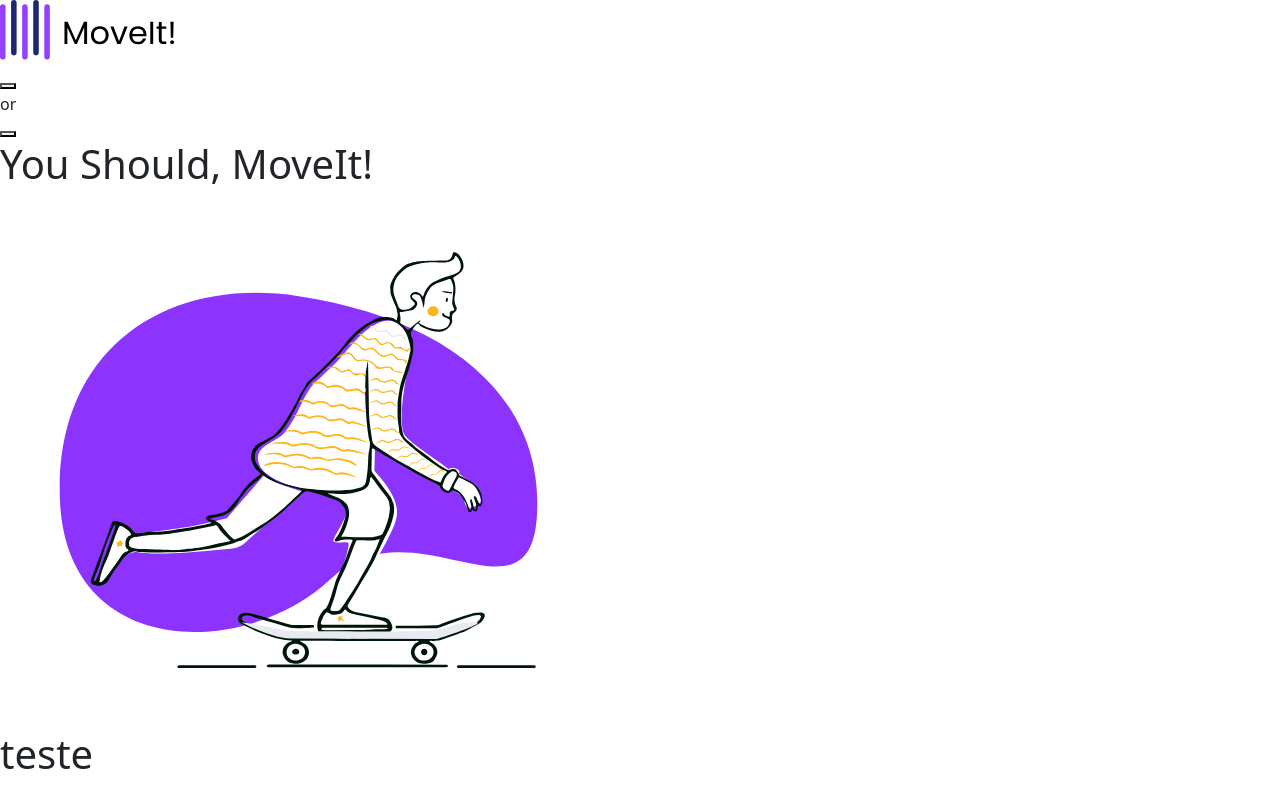
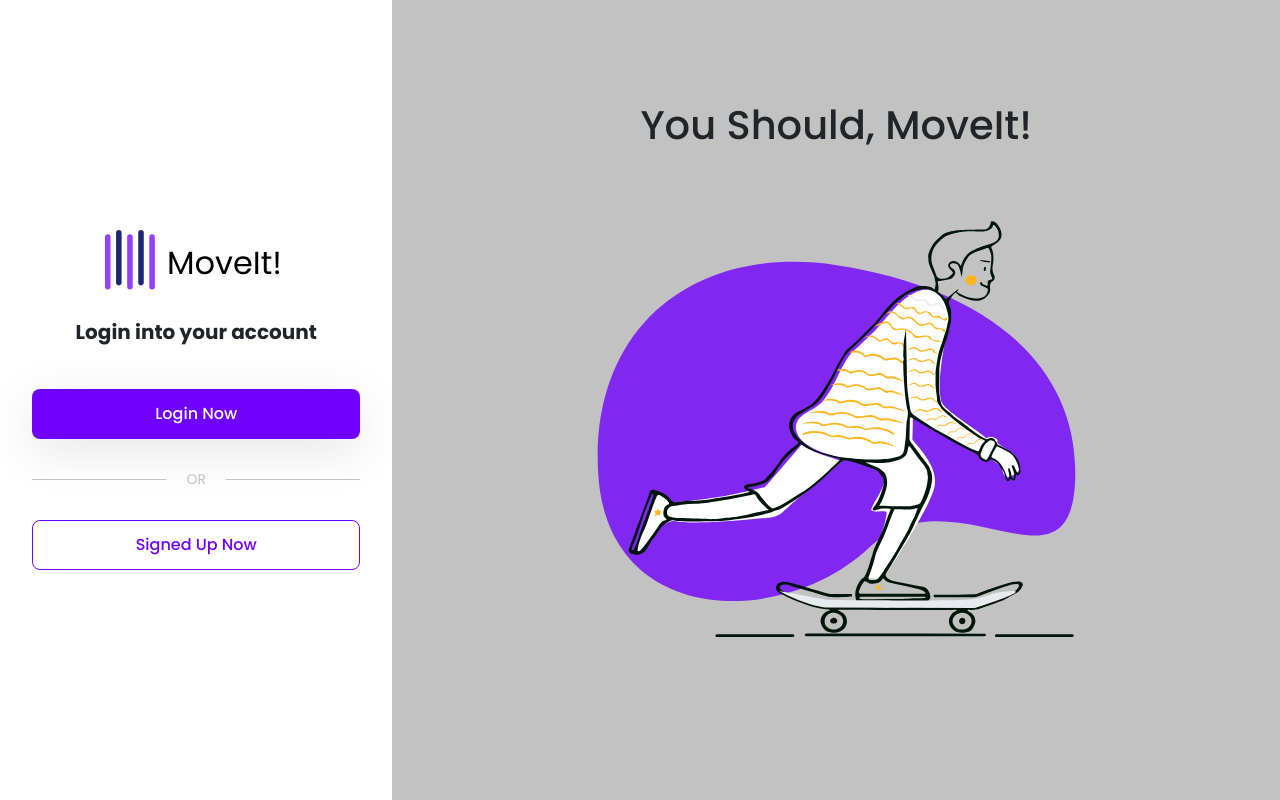
Before and after one commit to giovannaarrais/login-page, an Angular app: page /login in a window 1280 px wide. Built offline with nearby package versions, Linux system fonts and the light colour scheme.

Commit message:
:sparkles: feat: aprimorar layout de login e adicionar variáveis de estilo

```diff
--- a/src/app/app.component.html
+++ b/src/app/app.component.html
@@ -1,2 +1 @@
 <router-outlet />
-<h1>teste</h1>
--- a/src/app/components/default-login-layout/default-login-layout.component.html
+++ b/src/app/components/default-login-layout/default-login-layout.component.html
@@ -1,21 +1,28 @@
-<main>
-    <section>
+<main class="d-flex flex-row align-items-center justify-content-center">
+
+    <section class="form-section d-flex flex-column align-items-center justify-content-center">
         <img src="assets/svg/logo.svg" alt="">
-        <h2></h2>
-        <!-- <h2>Login into your account</h2> -->
-        <!-- <h2>Sign in and start today!</h2> -->
+        <h2 class="fw-bold">{{ title }}</h2>
 
-        <button></button>
+        <ng-content></ng-content>
 
-        <div>
-            <span>or</span>
+        <div class="btn-wrapper d-flex flex-column align-items-center justify-content-center w-100">
+            <button class="button-primary">{{primaryBtnText}}</button>
+
+            <div class="divider d-flex flex-row align-items-center justify-content-center">
+                <div></div>
+                <span>or</span>
+                <div></div>
+            </div>
+
+            <button class="button-secondary">{{secondaryBtnText}}</button>
         </div>
-
-        <button></button>
     </section>
 
-    <section>
+    <section class="main-section d-flex flex-column align-items-center justify-content-center">
         <h1>You Should, MoveIt!</h1>
+
         <img src="assets/svg/main-illustration.svg" alt="">
     </section>
+
 </main>
--- a/src/app/components/default-login-layout/default-login-layout.component.scss
+++ b/src/app/components/default-login-layout/default-login-layout.component.scss
@@ -0,0 +1,71 @@
+@import "../../../styles/variables.scss";
+
+main{
+    height: 100%;
+    section{
+        height: 100%;
+    }
+
+    .form-section{
+        flex-grow: 0.3;
+        padding: 0 2rem;
+
+        img{
+            margin-bottom: 30px;
+        }
+        h2{
+            font-size: 20px;
+            margin-bottom: 45px;
+        }
+
+        .btn-wrapper{
+            gap: 30px;
+            button{
+                width: 100%;
+                height: 50px;
+                border-radius: 8px;
+                font-size: 16px;
+                font-weight: 500;
+                border: none;
+                background-color: transparent;
+                padding: 12px;
+                cursor: pointer;
+
+                &.button-primary{
+                    background-color: $primary-color;
+                    color: white;
+                    box-shadow: 0px 12px 50px 0px #0000001A;
+                }
+
+                &.button-secondary{
+                    color: $primary-color;
+                    border: 1px solid $primary-color;
+                }
+            }
+
+            .divider{
+                gap: 20px;
+                width: 100%;
+
+                font-size: 14px;
+                color: $gray-bg;
+                font-weight: 400;
+                text-transform: uppercase;
+
+                div{
+                    flex-grow: 1;
+                    height: 1px;
+                    background-color: $gray-bg;
+                }
+            }
+        }
+
+
+
+    }
+    .main-section{
+        gap: 8px;
+        flex-grow: 1;
+        background-color: $gray-bg;
+    }
+}
--- a/src/app/components/default-login-layout/default-login-layout.component.ts
+++ b/src/app/components/default-login-layout/default-login-layout.component.ts
@@ -1,4 +1,4 @@
-import { Component } from '@angular/core';
+import { Component, Input } from '@angular/core';
 
 @Component({
   selector: 'app-default-login-layout',
@@ -8,5 +8,7 @@ import { Component } from '@angular/core';
   styleUrl: './default-login-layout.component.scss'
 })
 export class DefaultLoginLayoutComponent {
-
+    @Input() title: string = "";
+    @Input() primaryBtnText: string = "";
+    @Input() secondaryBtnText: string = "";
 }
--- a/src/app/page/login/login.component.html
+++ b/src/app/page/login/login.component.html
@@ -1 +1,7 @@
-<app-default-login-layout></app-default-login-layout>
+<app-default-login-layout
+    title="Login into your account"
+    primaryBtnText="Login Now"
+    secondaryBtnText="Signed Up Now"
+>
+    <form action=""></form>
+</app-default-login-layout>
--- a/src/app/page/login/login.component.ts
+++ b/src/app/page/login/login.component.ts
@@ -1,16 +1,23 @@
 import { Component } from '@angular/core';
 import { DefaultLoginLayoutComponent } from '../../components/default-login-layout/default-login-layout.component';
+import { FormGroup, ReactiveFormsModule } from '@angular/forms';
 
 
 @Component({
   selector: 'app-login',
   standalone: true,
   imports: [
-    DefaultLoginLayoutComponent
+    DefaultLoginLayoutComponent, ReactiveFormsModule
   ],
   templateUrl: './login.component.html',
   styleUrl: './login.component.scss'
 })
 export class LoginComponent {
 
+  loginForm!: FormGroup;
+
+  constructor() {
+
+  }
+
 }
--- a/src/styles.scss
+++ b/src/styles.scss
@@ -1 +1,17 @@
 /* You can add global styles to this file, and also import other style files */
+
+@import url('https://fonts.googleapis.com/css2?family=Poppins:ital,wght@0,100;0,200;0,300;0,400;0,500;0,600;0,700;0,800;0,900;1,100;1,200;1,300;1,400;1,500;1,600;1,700;1,800;1,900&display=swap');
+
+*{
+    margin: 0;
+    padding: 0;
+    box-sizing: border-box;
+}
+
+body, html{
+    height: 100%;
+}
+
+body{
+    font-family: "Poppins", serif;
+}
--- /dev/null
+++ b/src/styles/variables.scss
@@ -0,0 +1,4 @@
+$primary-color: #7001FD;
+$text-color: #1E2772;
+$secondary-color: #555555;
+$gray-bg: #C2C2C2;
```
